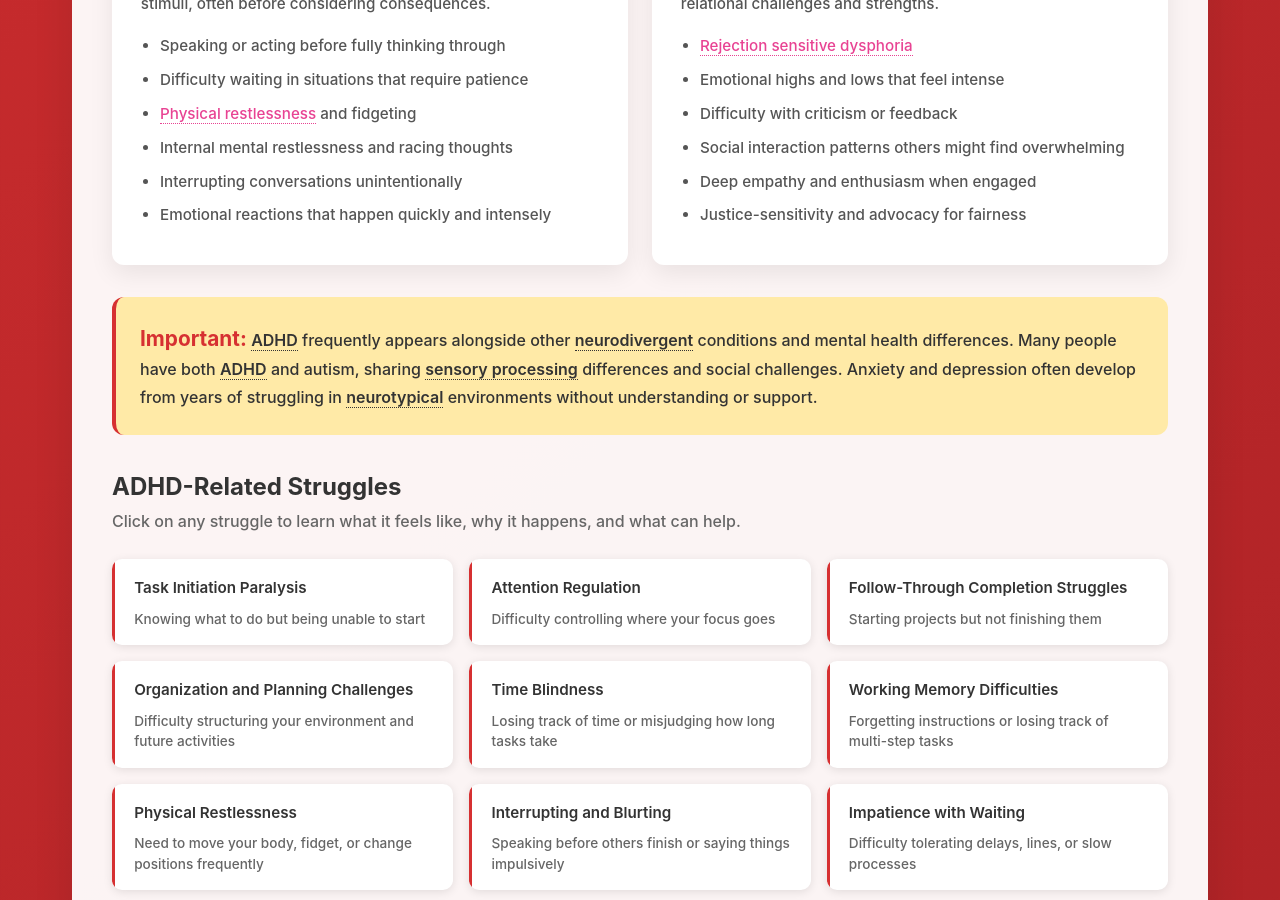
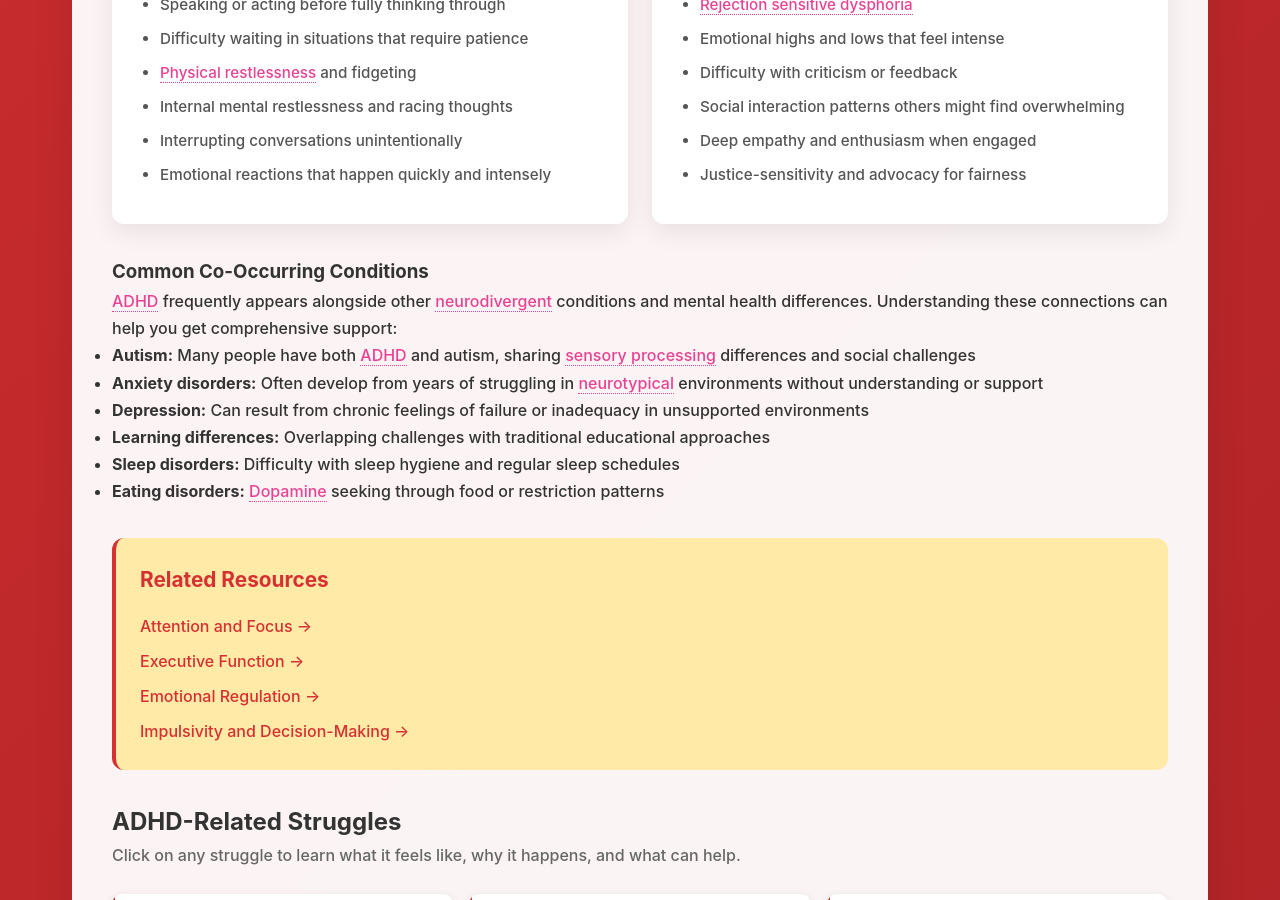
Before and after one commit to neurodivergent-survival-guide/neurodivergent-survival-guide, a Jekyll site: the page built from conditions/adhd.html, in a window 1280 px wide and 900 px high, scrolled down 1913 px. Built offline with Jekyll 4.4.1, drawn with Linux system fonts in a browser that asks for light colours.

Commit message:
Update adhd.html

```diff
--- a/conditions/adhd.html
+++ b/conditions/adhd.html
@@ -93,6 +91,25 @@ community_resources:
     </div>
 </div>
 
-<div class="highlight-box">
-    <strong>Important:</strong> <a class="jargon">ADHD<span class="tooltip">Attention-Deficit/Hyperactivity Disorder - brain differences affecting attention, impulse control, and executive function</span></a> frequently appears alongside other <a class="jargon">neurodivergent<span class="tooltip">Brain differences that create distinct patterns of thinking, processing, and behavior</span></a> conditions and mental health differences. Many people have both <a class="jargon">ADHD<span class="tooltip">Attention-Deficit/Hyperactivity Disorder - brain differences affecting attention, impulse control, and executive function</span></a> and autism, sharing <a class="jargon">sensory processing<span class="tooltip">How the nervous system receives and responds to sensory information from the environment and body</span></a> differences and social challenges. Anxiety and depression often develop from years of struggling in <a class="jargon">neurotypical<span class="tooltip">People whose brains develop and function in ways that align with societal expectations and norms</span></a> environments without understanding or support.
+<div class="co-occurring">
+    <h3>Common Co-Occurring Conditions</h3>
+    <p><a class="jargon">ADHD<span class="tooltip">Attention-Deficit/Hyperactivity Disorder - brain differences affecting attention, impulse control, and executive function</span></a> frequently appears alongside other <a class="jargon">neurodivergent<span class="tooltip">Brain differences that create distinct patterns of thinking, processing, and behavior</span></a> conditions and mental health differences. Understanding these connections can help you get comprehensive support:</p>
+    <ul>
+        <li><strong>Autism:</strong> Many people have both <a class="jargon">ADHD<span class="tooltip">Attention-Deficit/Hyperactivity Disorder - brain differences affecting attention, impulse control, and executive function</span></a> and autism, sharing <a class="jargon">sensory processing<span class="tooltip">How the nervous system receives and responds to sensory information from the environment and body</span></a> differences and social challenges</li>
+        <li><strong>Anxiety disorders:</strong> Often develop from years of struggling in <a class="jargon">neurotypical<span class="tooltip">People whose brains develop and function in ways that align with societal expectations and norms</span></a> environments without understanding or support</li>
+        <li><strong>Depression:</strong> Can result from chronic feelings of failure or inadequacy in unsupported environments</li>
+        <li><strong>Learning differences:</strong> Overlapping challenges with traditional educational approaches</li>
+        <li><strong>Sleep disorders:</strong> Difficulty with sleep hygiene and regular sleep schedules</li>
+        <li><strong>Eating disorders:</strong> <a class="jargon">Dopamine<span class="tooltip">Neurotransmitter involved in motivation, reward, and pleasure that plays a key role in ADHD</span></a> seeking through food or restriction patterns</li>
+    </ul>
 </div>
+
+<div style="background: #ffeaa7; padding: 1.5rem; border-radius: 12px; margin: 2rem 0; border-left: 4px solid #d63031;">
+    <h3 style="color: #d63031; margin-bottom: 1rem; font-size: 1.3rem;">Related Resources</h3>
+    <div style="display: flex; flex-direction: column; gap: 0.5rem;">
+        <a href="{{ '/glossary/attention-focus.html' | relative_url }}" style="color: #d63031; text-decoration: none;">Attention and Focus →</a>
+        <a href="{{ '/glossary/executive-function.html' | relative_url }}" style="color: #d63031; text-decoration: none;">Executive Function →</a>
+        <a href="{{ '/glossary/emotional-regulation.html' | relative_url }}" style="color: #d63031; text-decoration: none;">Emotional Regulation →</a>
+        <a href="{{ '/glossary/impulsivity-decision-making.html' | relative_url }}" style="color: #d63031; text-decoration: none;">Impulsivity and Decision-Making →</a>
+    </div>
+</div>
```
Also changed, not shown: other parts of conditions/adhd.html (+1 -3 lines).
